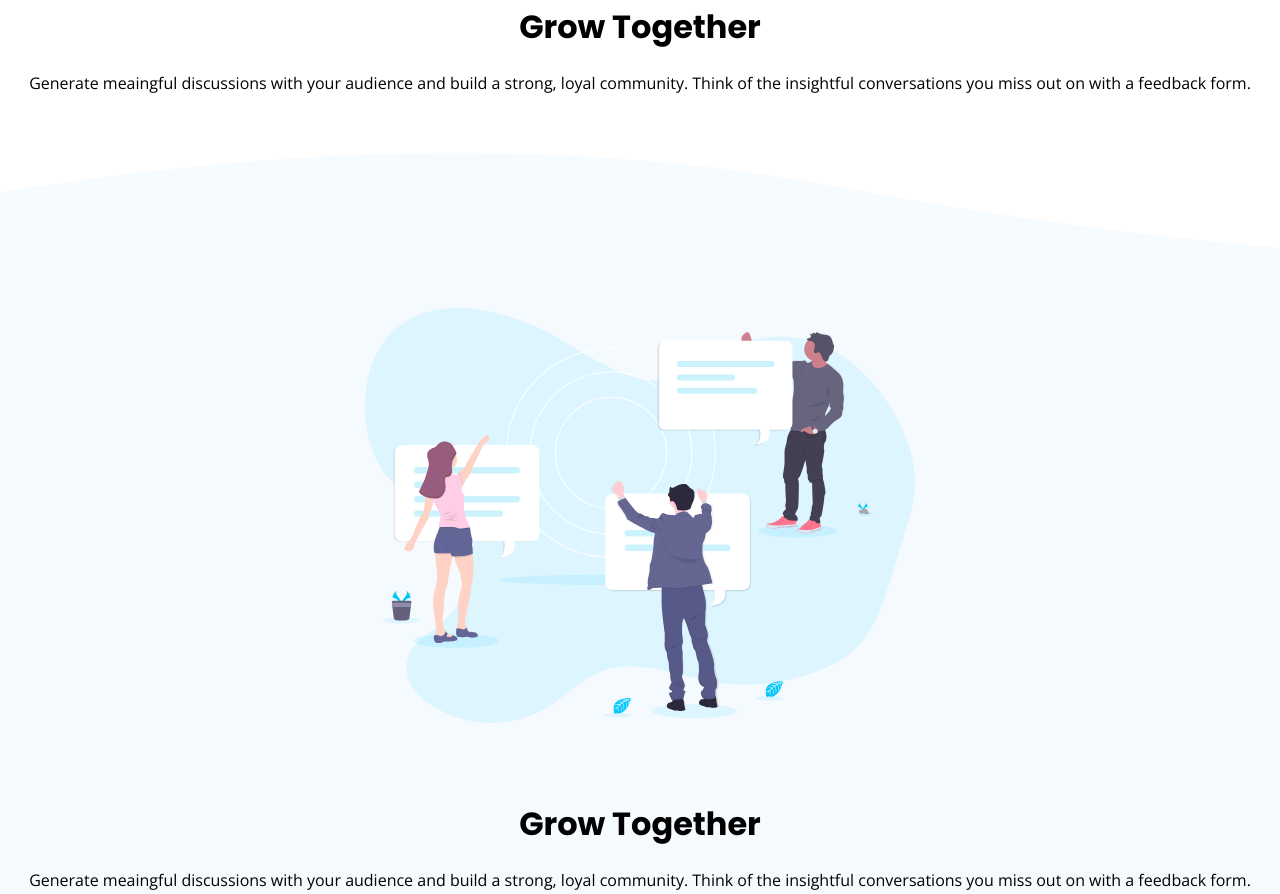
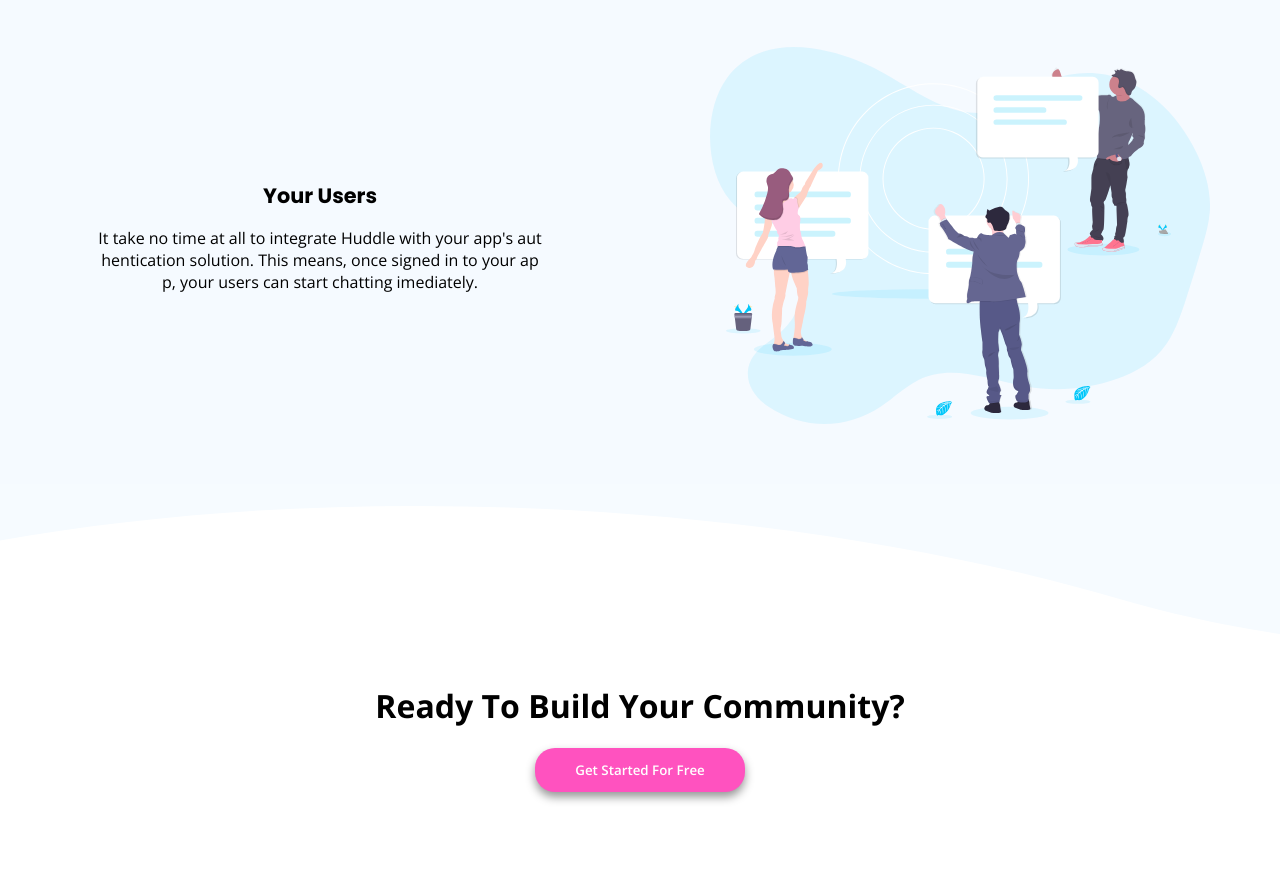
Before and after one commit to chilah/chingu-v8-toucans-team-11, a plain HTML site: page index.html in a window 1280 px wide. Shown: the part 1458-2352 px from the top of the page. Drawn offline with nearby package versions, Linux system fonts and the light colour scheme.

Commit message:
add Responsive feature

```diff
--- a/index.html
+++ b/index.html
@@ -41,15 +41,13 @@
     <div class="addintional__flowing">
       <div class="flowing__container">
 
-
         <div class="additional__img">
           <img src="./images/illustration-flowing-conversation.svg" alt="">
         </div>
 
         <div class="additional__paragraph">
-          <h1>Grow Together</h1>
-          <p>Generate meaingful discussions with your audience and build a strong, loyal community. Think of the
-            insightful conversations you miss out on with a feedback form.</p>
+          <h1>Flowing Conversations</h1>
+          <p>You wouldn't paginate a conversation in real life, so why do it online? Our threads is just-in-time loading for a more natural flow.</p>
         </div>
       </div>
     </div>
@@ -67,9 +65,8 @@
         </div>
 
         <div class="additional__paragraph">
-          <h1>Grow Together</h1>
-          <p>Generate meaingful discussions with your audience and build a strong, loyal community. Think of the
-            insightful conversations you miss out on with a feedback form.</p>
+          <h1>Your Users</h1>
+          <p>It take no time at all to integrate Huddle with your app's authentication solution. This means, once signed in to your app, your users can start chatting imediately.</p>
         </div>
       </div>
 
@@ -81,7 +78,7 @@
     <!-- Get start button -->
     <div class="additional__btn">
       <h1>Ready To Build Your Community?</h1>
-      <button>Get Started For Free</button>
+      <button><a href="#">Get Started For Free</a></button>
     </div>
 
   </div>
--- a/style.css
+++ b/style.css
@@ -9,7 +9,7 @@
 }
 
 .additional__img {
-  max-width: 550px;
+  max-width: 500px;
   margin: auto;
   padding: 2rem;
 }
@@ -32,23 +32,25 @@
 .additional__paragraph h1{
   font-family: 'Poppins', sans-serif;
   font-weight: 700;
+  font-size: 1.3rem;
 }
 
 .additional__paragraph p {
   font-family: 'Open Sans',sans-serif;
   font-weight: 400;
+  word-break: break-all;
 }
 
 .additional__bg-curve--top img{
   width: 100%;
-  max-height: 100px;
+  max-height: 150px;
   margin-bottom: -5px;
   background-color: white;
 }
 
 .additional__bg-curve--bot img{
   width: 100%;
-  max-height: 100px;
+  max-height: 150px;
   background-color: white;
 }
 
@@ -64,6 +66,7 @@
 .additional__btn {
   text-align: center;
   padding: 1.5rem 0 10rem 0;
+  font-family: 'Open sans', sans-serif;
 }
 
 .additional__btn button{
@@ -71,7 +74,45 @@
   border: none;
   border-radius: 20px;
   background-color: hsl(322, 100%, 66%);
+  box-shadow: 0 5px 10px 0px #969696;
+  cursor: pointer;
+}
+
+.additional__btn button a {
   color: white;
   font-weight: 600;
-  box-shadow: 0 5px 12px 0px #969696;
+  text-decoration: none;
+  font-family: 'Open sans', sans-serif;
 }
+
+@media (min-width: 700px) {
+  .additional__container {
+    display: grid;
+    grid-template-columns: 1fr 1fr;
+  }
+
+  .additional__img {
+    width: 500px;
+    order: 1;
+  }
+
+  .additional__paragraph {
+    align-self: center;
+    justify-self: center;
+    width: 450px;
+  }
+
+  .flowing__container {
+    display: grid;
+    grid-template-columns: 1fr 1fr;
+  }
+
+  .flowing__container .additional__img {
+    order: 0
+  }
+
+  .user__container {
+    display: grid;
+    grid-template-columns: 1fr 1fr;
+  }
+}
```
